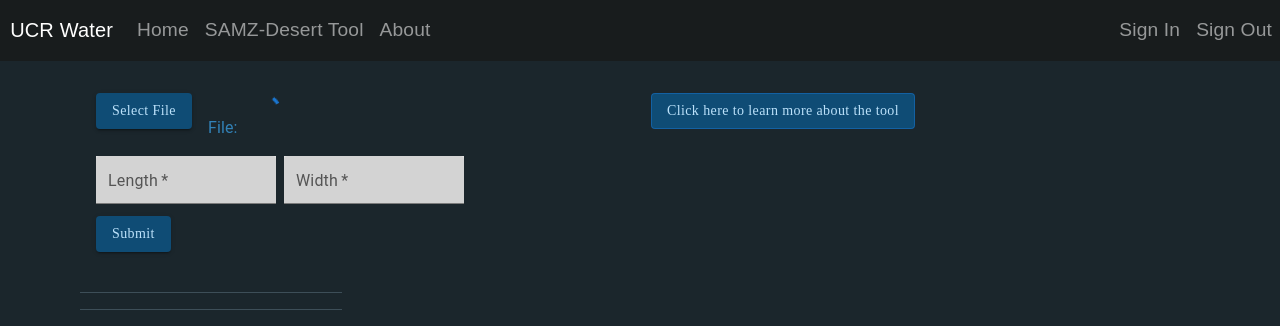
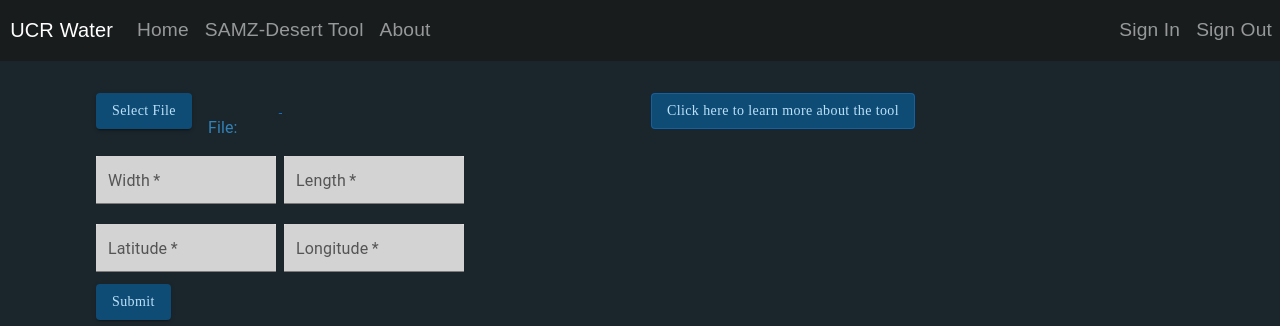
Before and after one commit to CS-UCR/senior-design-project-farmersonly, a Next.js app: page /samz in a window 1280 px wide. Shown: the top 326 px of the page. Built offline with nearby package versions, Linux system fonts and the light colour scheme; no server answers.

Commit message:
added inputs for lat/lon and send to backend

```diff
--- a/pages/samz.js
+++ b/pages/samz.js
@@ -43,6 +43,7 @@ const ListText = {
   fontName: "sans-serif",
   color: "#BBE1FA",
 };
+
 export class samz extends Component {
   constructor(props) {
     super(props);
@@ -63,11 +64,15 @@ export class samz extends Component {
       filename: 0,
       file: 0,
       length: 0,
-      width: 0
+      width: 0,
+      longitude: 0,
+      latitude: 0
     };
     this.changeHandler = this.changeHandler.bind(this);
     this.onLengthChange = this.onLengthChange.bind(this);
     this.onWidthChange = this.onWidthChange.bind(this);
+    this.onLatitudeChange = this.onLatitudeChange.bind(this);
+    this.onLongitudeChange = this.onLongitudeChange.bind(this);
   }
   handleClickOpen = () => {
     this.setState({
@@ -125,7 +130,7 @@ export class samz extends Component {
           filename: eventName,
           file: eventFile,
           length: lengthOfFile,
-          width: widthOfFile
+          width: widthOfFile,
         },() => {
           console.log("updated length: ", scope.state.length);
       });
@@ -142,6 +147,18 @@ export class samz extends Component {
       [event.target.name]: event.target.value
     });
   }
+
+  onLatitudeChange(event) {
+    this.setState({
+      [event.target.name]: event.target.value
+    });
+  }
+  onLongitudeChange(event) {
+    this.setState({
+      [event.target.name]: event.target.value
+    });
+  }
+
   handleSubmit = (event) => {
     console.log(event);
     console.log(event.target.file.files[0]);
@@ -173,6 +190,8 @@ saveResults();
     data.append("file", event.target.file.files[0]);
     data.append("length", event.target.length.value);
     data.append("width", event.target.width.value);
+    data.append("longitude", event.target.longitude.value);
+    data.append("latitude", event.target.latitude.value);
     console.log("in upload");
     console.log(data);
     axios.post("http://localhost:5000/samz/post", data, config).then((res) => {
@@ -235,7 +254,24 @@ saveResults();
                 <div className={styles.fileselectname}>File: {this.state.filename ? (this.state.filename):(<CircularProgress/>)}</div>
               </div>
               <div className={styles.dimensionsInput}>
+
                 <div className={styles.dimensionsLength}>
+                  <TextField
+                    inputProps={{ inputMode: "numeric", pattern: "[0-9]*" }}
+                    required
+                    name="width"
+                    label="Width"
+                    variant="filled"
+                    size="small"
+                    sx={{ bgcolor: "#e0e0e0" }}
+                    margin="dense"
+                    style={{ width: 180 }}
+                    value={this.state.width ? this.state.width : ""}
+                    onChange = {this.onWidthChange}
+                  />
+                </div>
+
+                <div className={styles.dimensionsWidth}>
                   <TextField
                     inputProps={{ inputMode: "numeric", pattern: "[0-9]*" }}
                     required
@@ -251,19 +287,40 @@ saveResults();
                     onChange = {this.onLengthChange}
                   />
                 </div>
-                <div className={styles.dimensionsWidth}>
+              </div>
+
+              <div className={styles.dimensionsInput}>
+                <div className={styles.dimensionsLength}>
                   <TextField
                     inputProps={{ inputMode: "numeric", pattern: "[0-9]*" }}
                     required
-                    name="width"
-                    label="Width"
+                    name="latitude"
+                    label="Latitude"
                     variant="filled"
                     size="small"
                     sx={{ bgcolor: "#e0e0e0" }}
                     margin="dense"
                     style={{ width: 180 }}
-                    value={this.state.width ? this.state.width : ""}
-                    onChange = {this.onWidthChange}
+                    inputProps={{ readOnly: false }}
+                    value={this.state.latitude ? this.state.latitude : ""}
+                    onChange = {this.onLatitudeChange}
+                  />
+                </div>
+                <div className={styles.dimensionsWidth}>
+                  <TextField
+                    // inputProps={{ inputMode: "numeric", pattern: "[0-9]*" }}
+                    inputProps={{ inputMode: "numeric" }}
+
+                    required
+                    name="longitude"
+                    label="Longitude"
+                    variant="filled"
+                    size="small"
+                    sx={{ bgcolor: "#e0e0e0" }}
+                    margin="dense"
+                    style={{ width: 180 }}
+                    value={this.state.longitude ? this.state.longitude : ""}
+                    onChange = {this.onLongitudeChange}
                   />
                 </div>
               </div>
```
Also changed, not shown: 1 other file (tests, documents, lock files or other folders).
